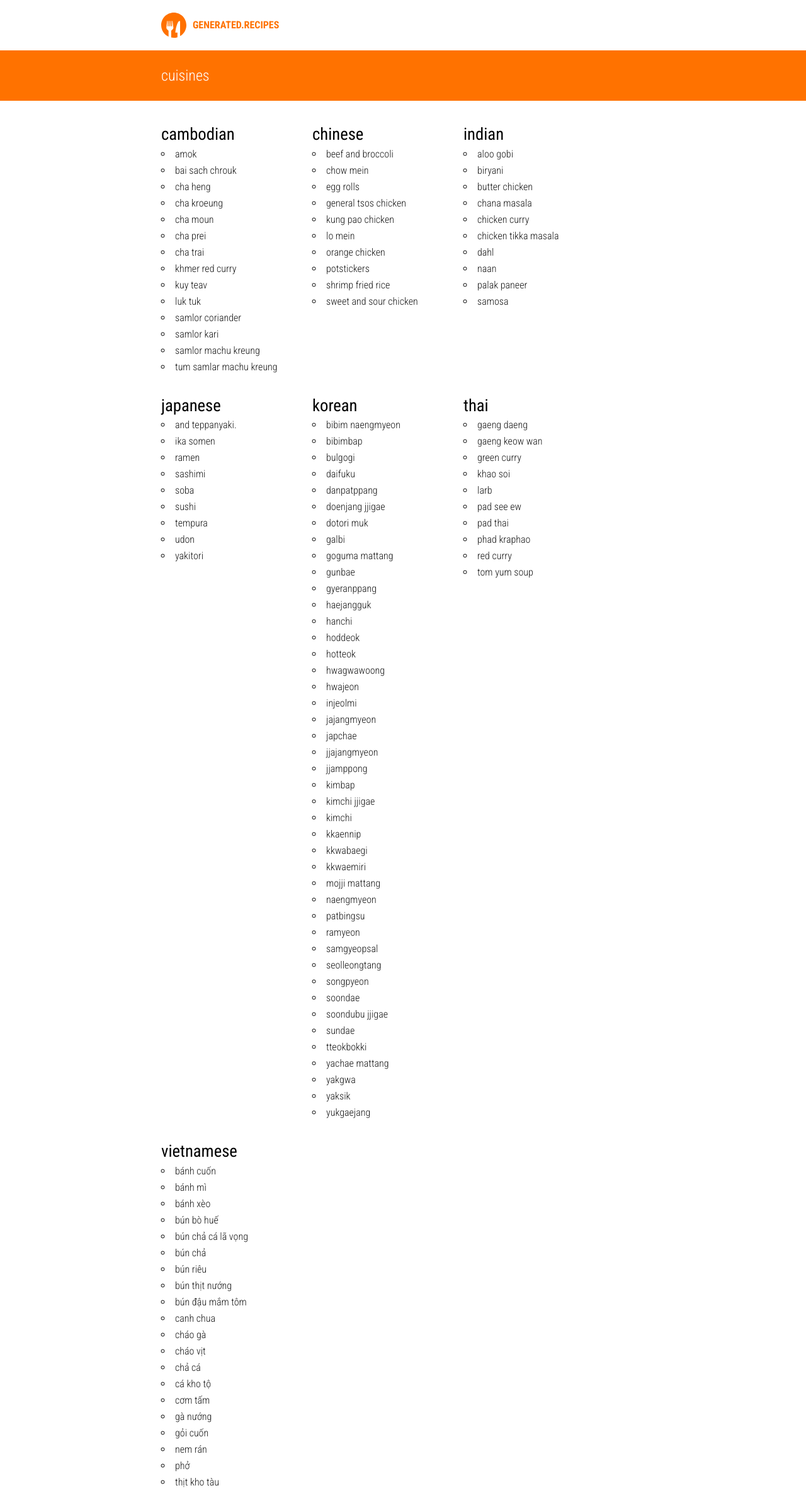
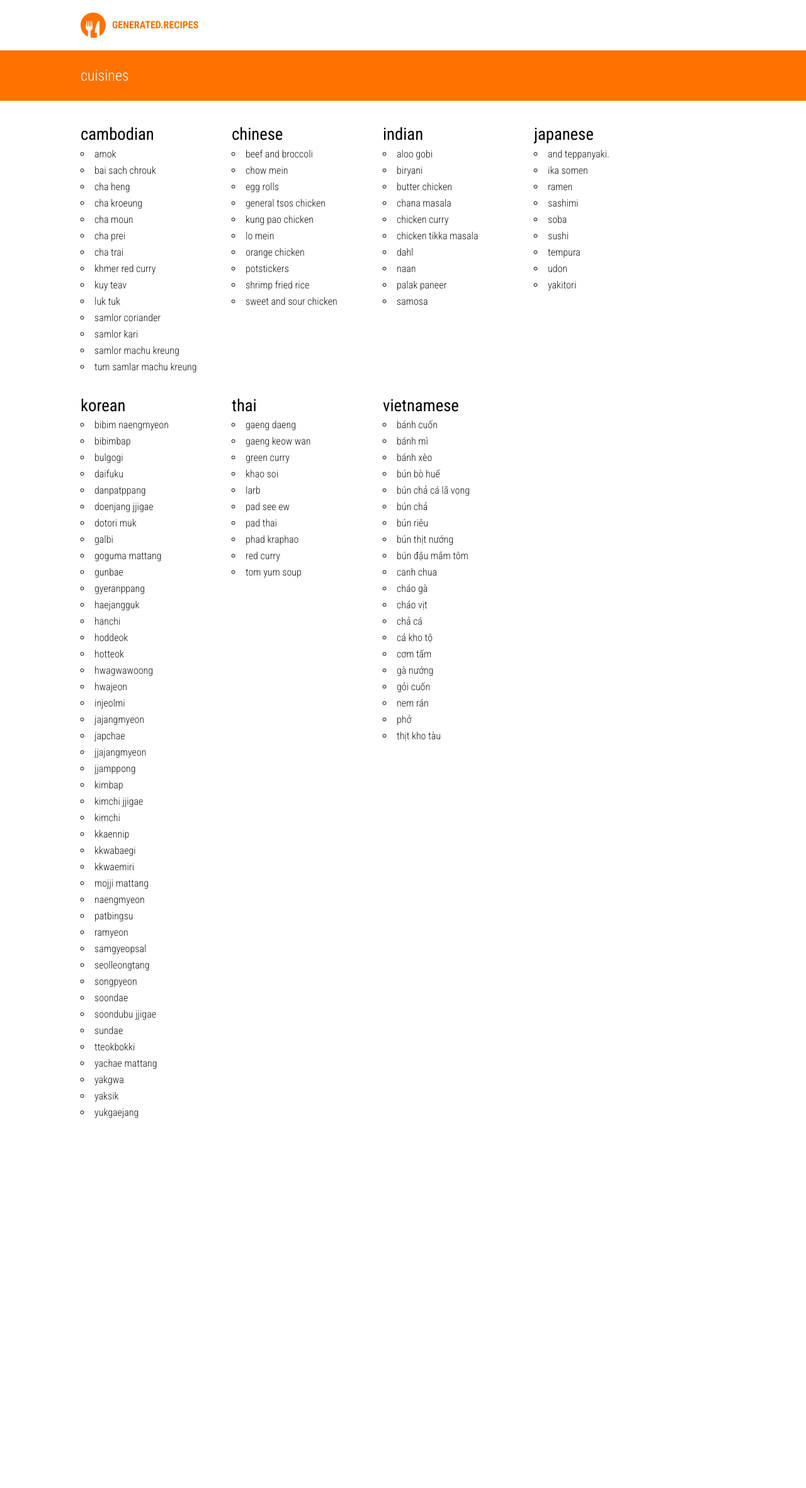
Before and after one commit to Chris1712/openai-recipes, a Jekyll site: the page built from generated-recipes/index.md, in a window 1280 px wide. Shown: the whole page at 63% size. Built offline with Jekyll 4.4.1, drawn with Linux system fonts in a browser that asks for light colours; after the commit the page ends 1776 px from its top, so only the background shows below that.

Commit message:
Mobile Friendly Style (#4)
Co-authored-by: gerryfletch <gerry@gerryfletcher.me>

```diff
--- a/generated-recipes/_sass/main.scss
+++ b/generated-recipes/_sass/main.scss
@@ -15,8 +15,8 @@ $bold-weight: 700;
 
 // Util
 @mixin wrapper {
-  padding-left: 20vw;
-  padding-right: 20vw;
+  padding-left: 10vw;
+  padding-right: 10vw;
 }
 
 body {
@@ -33,7 +33,7 @@ header {
 }
 
 .wrapper {
-  width: 60vw;
+  width: 80vw;
   margin: 0 auto;
 }
 
```
